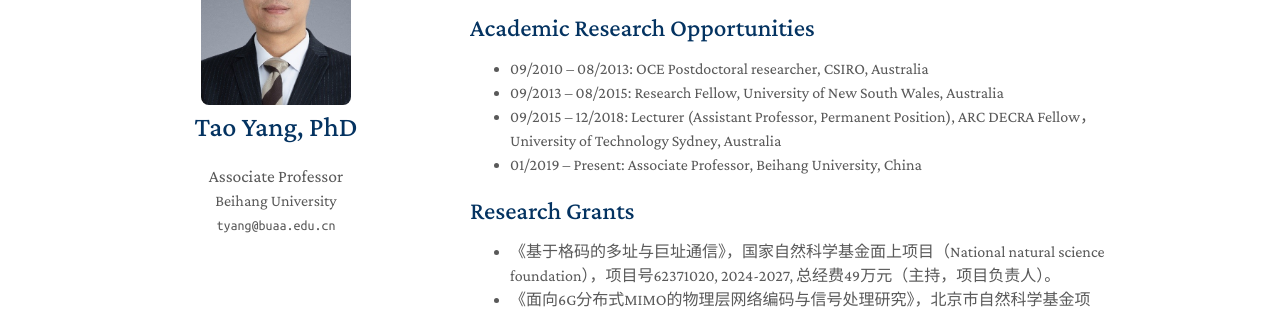
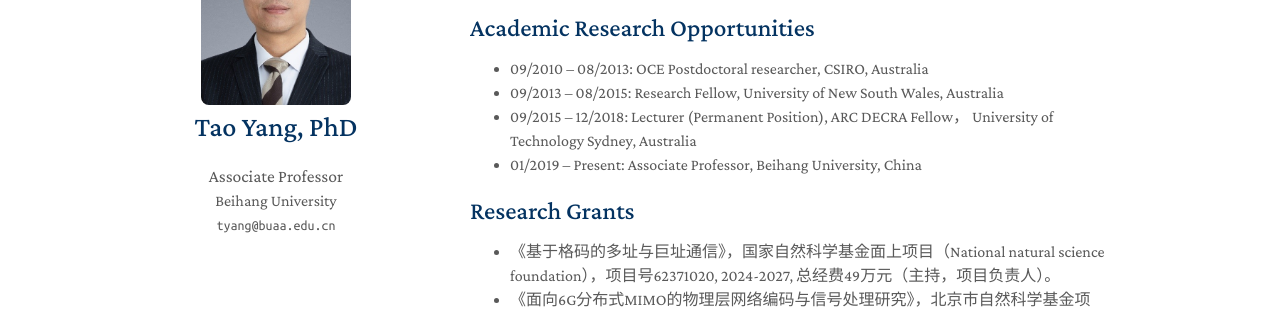
Before and after one commit to yangtao0403/yangtao0403.github.io, a Jekyll site: the page built from index.md, in a window 1280 px wide and 900 px high, scrolled down 789 px. Shown: the part 152-461 px from the top of the window. Built offline with Jekyll 4.4.1, drawn with Linux system fonts in a browser that asks for light colours; a style sheet for code colours, icons or effects is not loaded; our own code applies the rules of GitHub Pages for plain Markdown files.

Commit message:
Update index.md

```diff
--- a/index.md
+++ b/index.md
@@ -20,7 +20,7 @@ layout: homepage
 
 - 09/2010 – 08/2013: OCE Postdoctoral researcher, CSIRO, Australia
 - 09/2013 – 08/2015: Research Fellow, University of New South Wales, Australia
-- 09/2015 – 12/2018: Lecturer (Assistant Professor, Permanent Position), ARC DECRA Fellow， University of Technology Sydney, Australia
+- 09/2015 – 12/2018: Lecturer (Permanent Position), ARC DECRA Fellow， University of Technology Sydney, Australia
 - 01/2019 – Present: Associate Professor, Beihang University, China
 
 
```
